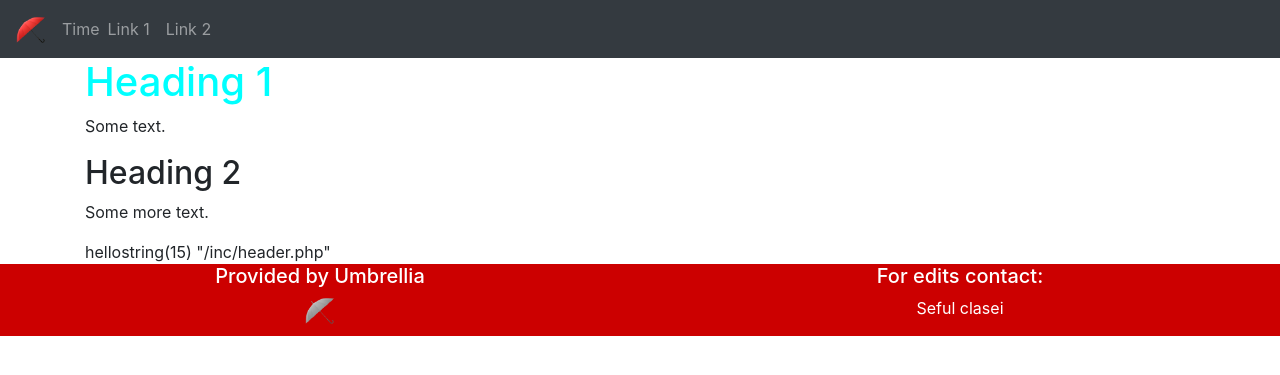
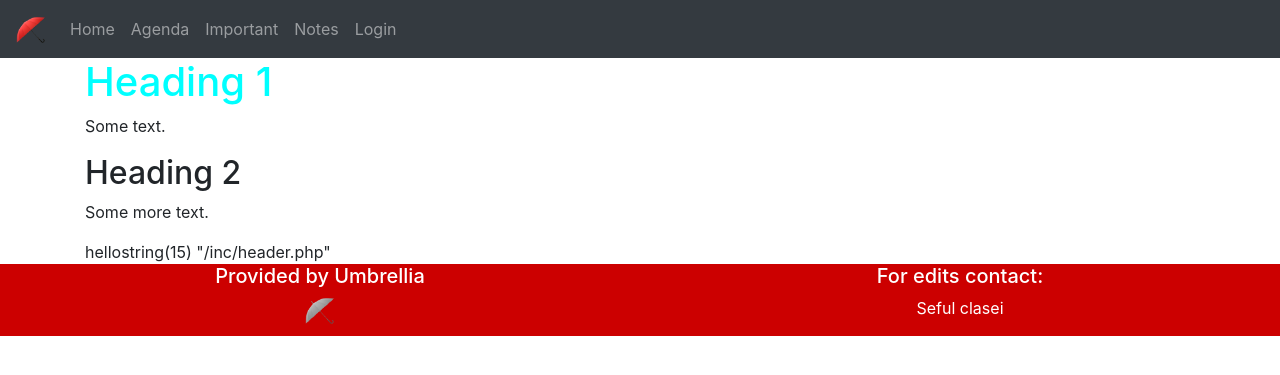
Before and after one commit to iwzkid/time.umbrellia.xyz, a PHP site: page / in a window 1280 px wide. Shown: the top 375 px of the page. Run offline with PHP 8.4, Linux system fonts and the light colour scheme.

Commit message:
added remaining nav links

```diff
--- a/inc/header.php
+++ b/inc/header.php
@@ -35,14 +35,23 @@
 
    <div class="collapse navbar-collapse" id="collapse_navbar">
       <a class="navbar-brand"><img src="./img/umbrellia.png" alt="umbrellia"></a>
-      <span class="navbar-text">Time</span>
+   <!--   <span class="navbar-text">Time</span> -->
 
    <ul class="navbar-nav">
       <li class="nav-item">
-         <a class="nav-link" href="#">Link 1</a>
+         <a class="nav-link" href="#">Home</a>
       </li>
       <li class="nav-item">
-         <a class="nav-link" href="#">Link 2</a>
+         <a class="nav-link" href="#">Agenda</a>
+      </li>
+      <li class="nav-item">
+         <a class="nav-link" href="#">Important</a>
+      </li>
+      <li class="nav-item">
+         <a class="nav-link" href="#">Notes</a>
+      </li>
+      <li class="nav-item">
+         <a class="nav-link" href="#">Login</a>
       </li>
 
    </ul>
```
